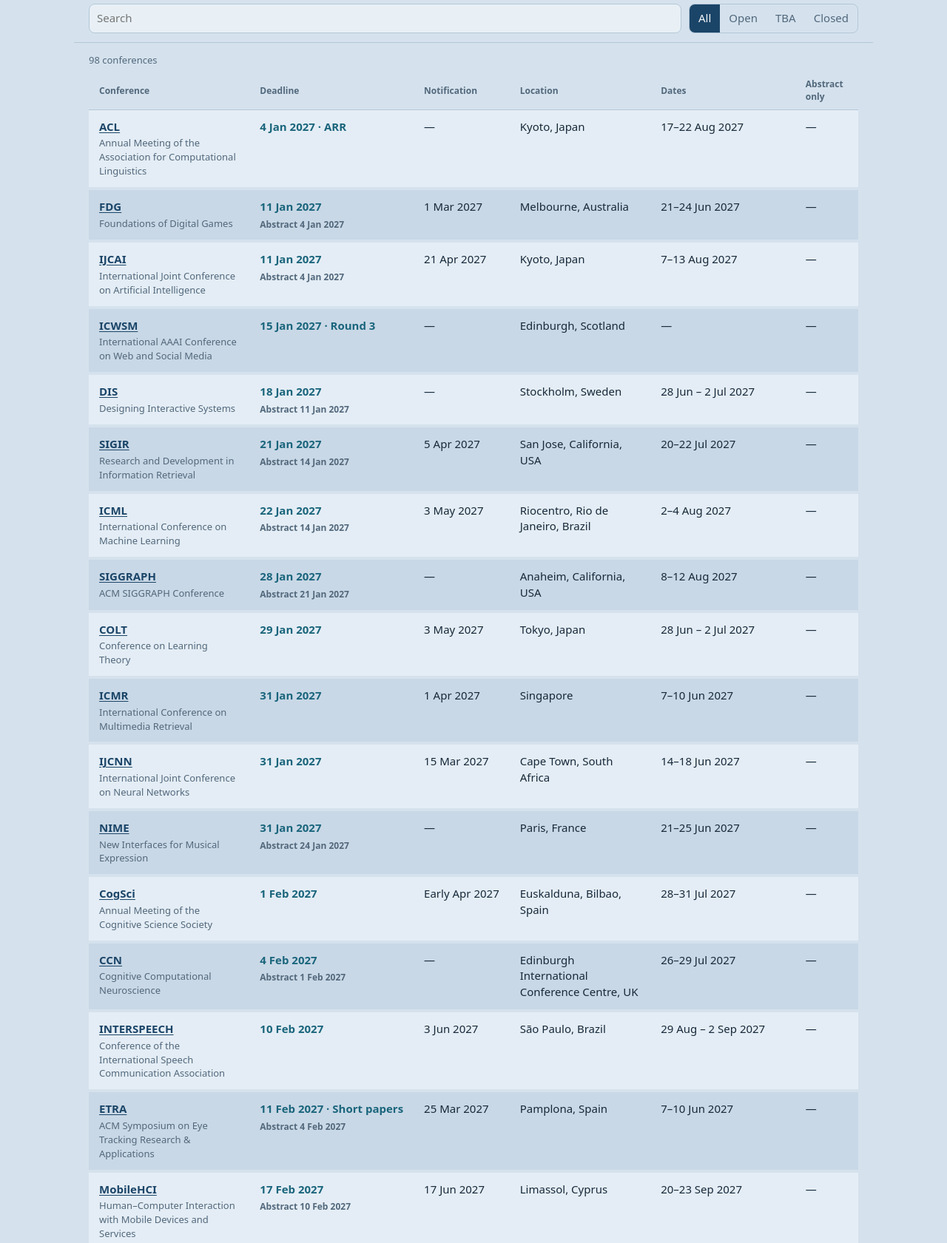
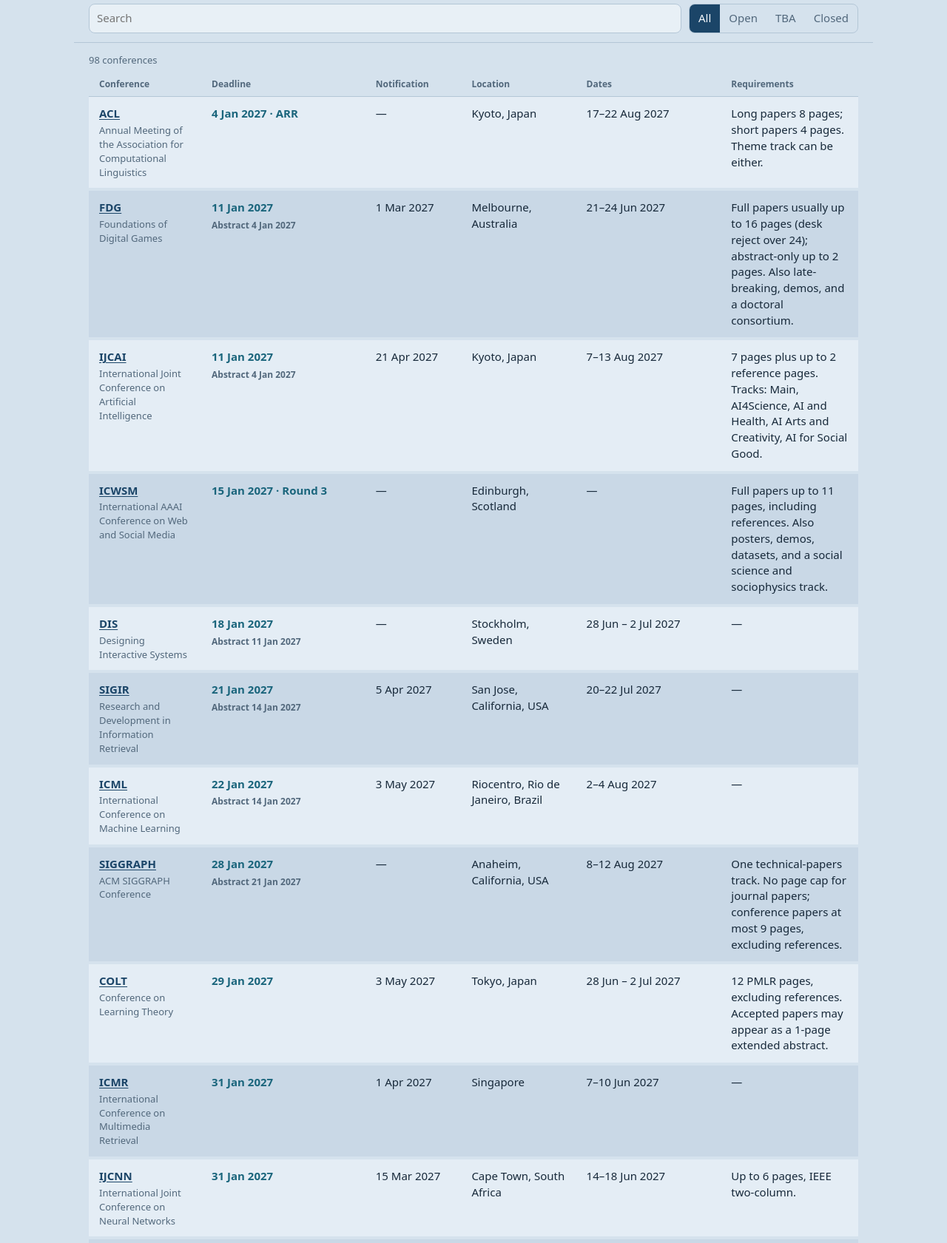
Before and after one commit to CocoChen119/conference_ddl, a plain HTML site: page index.html in a window 1280 px wide. Shown: the part 135-1816 px from the top of the page at 74% size. Drawn offline with Linux system fonts and the light colour scheme.

Commit message:
Replace the abstract-only flag with submission requirements from official calls.
Co-authored-by: Cursor <cursoragent@cursor.com>

```diff
--- a/app.js
+++ b/app.js
@@ -123,7 +123,7 @@ function renderRows() {
       <td>${notifyText(c)}</td>
       <td>${esc(c.place || "—")}</td>
       <td>${esc(c.when || "—")}</td>
-      <td>${c.abstractOnly ? "Yes" : "—"}</td>
+      <td class="req">${c.req ? esc(c.req) : "—"}</td>
     `;
     body.appendChild(tr);
   }
--- a/data.js
+++ b/data.js
@@ -37,6 +37,7 @@ const META = {
 const CONFS = [
   {
     "id": "ijcai",
+    "req": "7 pages plus up to 2 reference pages. Tracks: Main, AI4Science, AI and Health, AI Arts and Creativity, AI for Social Good.",
     "cats": [
       "ai"
     ],
@@ -111,6 +112,7 @@ const CONFS = [
   },
   {
     "id": "colt",
+    "req": "12 PMLR pages, excluding references. Accepted papers may appear as a 1-page extended abstract.",
     "cats": [
       "ai"
     ],
@@ -140,6 +142,7 @@ const CONFS = [
   },
   {
     "id": "ecmlpkdd",
+    "req": "Demo, applied data science, industry, and PhD tracks. Length not posted.",
     "cats": [
       "ai"
     ],
@@ -154,6 +157,7 @@ const CONFS = [
   },
   {
     "id": "kdd",
+    "req": "Research and applied data science: 8 content pages. Also datasets and benchmarks, and AI for sciences.",
     "cats": [
       "ai"
     ],
@@ -197,6 +201,7 @@ const CONFS = [
   },
   {
     "id": "ijcnn",
+    "req": "Up to 6 pages, IEEE two-column.",
     "cats": [
       "ai"
     ],
@@ -471,6 +476,7 @@ const CONFS = [
   },
   {
     "id": "acl",
+    "req": "Long papers 8 pages; short papers 4 pages. Theme track can be either.",
     "cats": [
       "ai"
     ],
@@ -650,6 +656,7 @@ const CONFS = [
   },
   {
     "id": "fdg",
+    "req": "Full papers usually up to 16 pages (desk reject over 24); abstract-only up to 2 pages. Also late-breaking, demos, and a doctoral consortium.",
     "cats": [
       "game"
     ],
@@ -679,6 +686,7 @@ const CONFS = [
   },
   {
     "id": "icwsm",
+    "req": "Full papers up to 11 pages, including references. Also posters, demos, datasets, and a social science and sociophysics track.",
     "cats": [
       "ai"
     ],
@@ -723,6 +731,7 @@ const CONFS = [
   },
   {
     "id": "cogsci",
+    "req": "Research papers up to 6 pages, as talks or posters. You may publish only the abstract.",
     "cats": [
       "cog"
     ],
@@ -738,6 +747,7 @@ const CONFS = [
   },
   {
     "id": "ccn",
+    "req": "8-page proceedings, or 2-page extended abstracts.",
     "cats": [
       "cog"
     ],
@@ -754,6 +764,7 @@ const CONFS = [
   },
   {
     "id": "escop",
+    "req": "Abstracts for regular talks, blitz talks, or posters. Also symposia.",
     "cats": [
       "cog"
     ],
@@ -785,6 +796,7 @@ const CONFS = [
   },
   {
     "id": "ecvp",
+    "req": "Talks, posters, and symposia.",
     "cats": [
       "cog"
     ],
@@ -918,6 +930,7 @@ const CONFS = [
   },
   {
     "id": "etra",
+    "req": "Full papers and short papers. Page limits are not posted.",
     "cats": [
       "cog"
     ],
@@ -1015,6 +1028,7 @@ const CONFS = [
   },
   {
     "id": "siggraph",
+    "req": "One technical-papers track. No page cap for journal papers; conference papers at most 9 pages, excluding references.",
     "cats": [
       "art"
     ],
@@ -1126,6 +1140,7 @@ const CONFS = [
   },
   {
     "id": "cscw",
+    "req": "Rolling papers in PACM HCI. Length not posted.",
     "cats": [
       "art"
     ],
@@ -1318,6 +1333,7 @@ const CONFS = [
   },
   {
     "id": "xcoax",
+    "req": "Papers 3,000–6,000 words. Artworks and performances: 200-word abstract plus 700–2,000 words.",
     "cats": [
       "art"
     ],
--- a/index.html
+++ b/index.html
@@ -31,7 +31,7 @@
             <th>Notification</th>
             <th>Location</th>
             <th>Dates</th>
-            <th>Abstract only</th>
+            <th>Requirements</th>
           </tr>
         </thead>
         <tbody id="rows"></tbody>
--- a/styles.css
+++ b/styles.css
@@ -88,8 +88,8 @@ td {
 }
 td:nth-child(2),
 td:nth-child(3),
-td:nth-child(5),
-td:nth-child(6) { white-space: nowrap; }
+td:nth-child(5) { white-space: nowrap; }
+td.req { min-width: 180px; max-width: 280px; }
 .abbr { font-weight: 650; }
 a.abbr { color: var(--accent); text-underline-offset: 2px; }
 .name { display: block; color: var(--muted); font-size: 13px; margin-top: 2px; }
```
